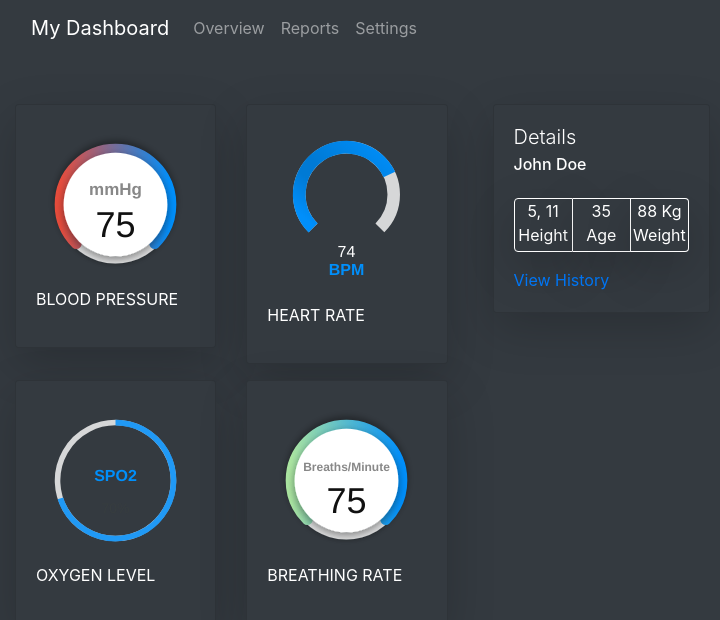
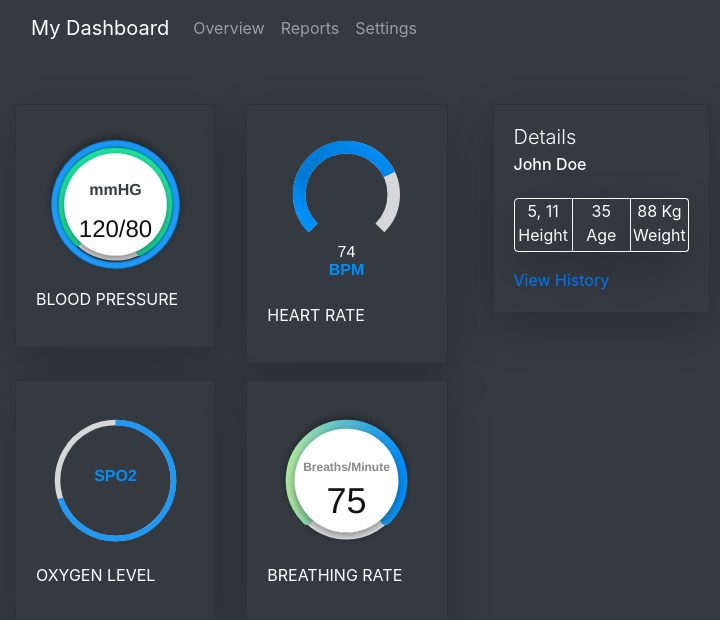
Before and after one commit to gondiski/Health-Dashboard, a React (Create React App) app: page / in a window 1280 px wide. Shown: the top 620 px of the page, without its empty margins (85-805 px from the left). Built offline with nearby package versions, Linux system fonts and the light colour scheme.

Commit message:
Added the details of the application's blood pressure

```diff
--- a/src/components/sections/BloodPressure.js
+++ b/src/components/sections/BloodPressure.js
@@ -9,7 +9,7 @@ class BloodPressure extends Component {
 
         this.state = {
 
-            series: [75],
+            series: [120, 80],
             options: {
                 chart: {
                     height: 300,
@@ -64,29 +64,24 @@ class BloodPressure extends Component {
                                     return parseInt(val);
                                 },
                                 color: '#111',
-                                fontSize: '36px',
+                                fontSize: '24px',
                                 show: true,
+                            },
+                            total: {
+                                show: true,
+                                label: 'mmHG',
+                                formatter: function(w) {
+                                    // By default this function returns the average of all series. The below is just an example to show the use of custom formatter function
+                                    return '120/80'
+                                }
                             }
                         }
-                    }
-                },
-                fill: {
-                    type: 'gradient',
-                    gradient: {
-                        shade: 'dark',
-                        type: 'horizontal',
-                        shadeIntensity: 0.5,
-                        gradientToColors: ["#E74C3C"],
-                        inverseColors: true,
-                        opacityFrom: 1,
-                        opacityTo: 1,
-                        stops: [0, 120]
                     }
                 },
                 stroke: {
                     lineCap: 'round'
                 },
-                labels: ['mmHg'],
+                labels: ['systolic', 'diastolic'],
             },
 
 
```
